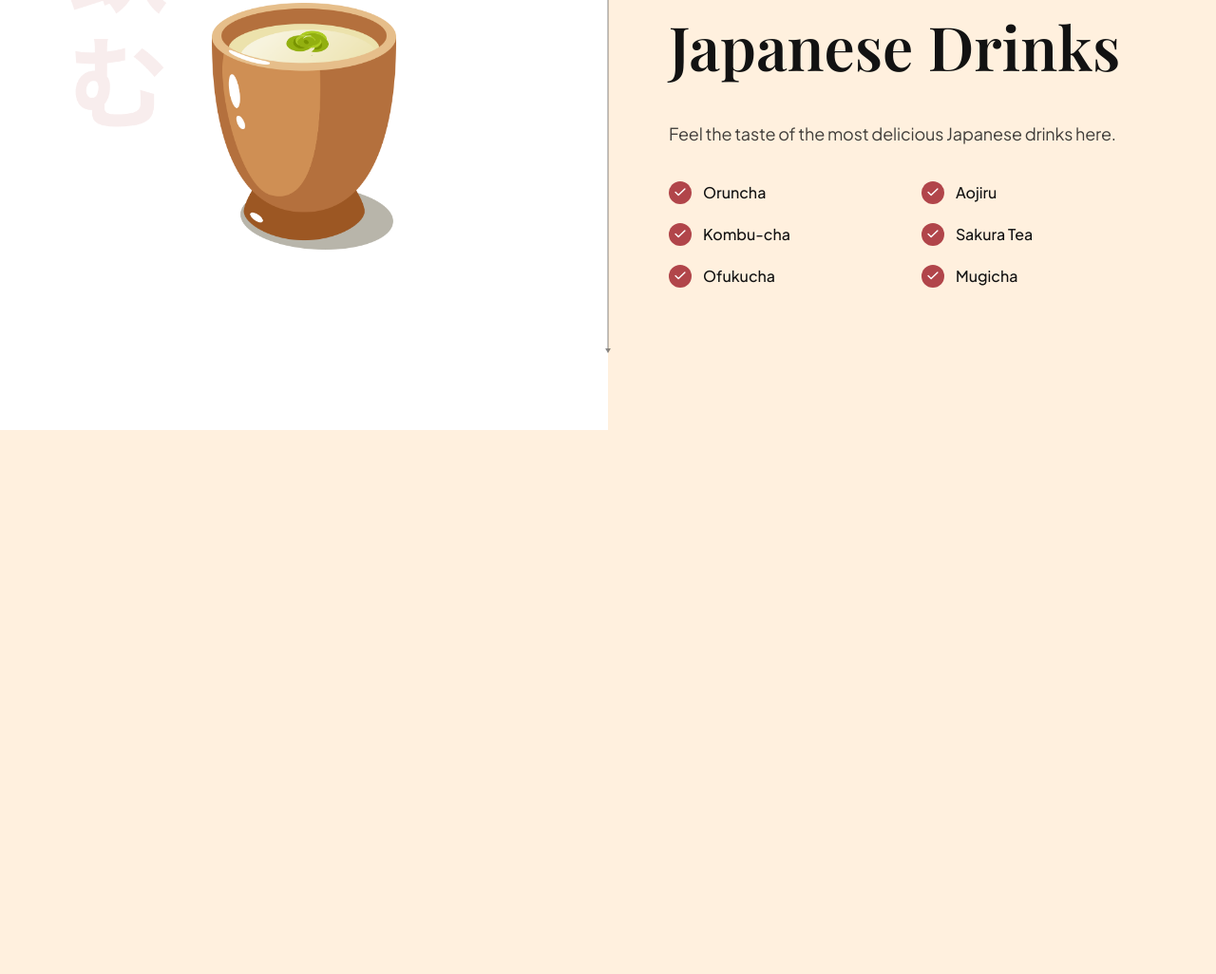
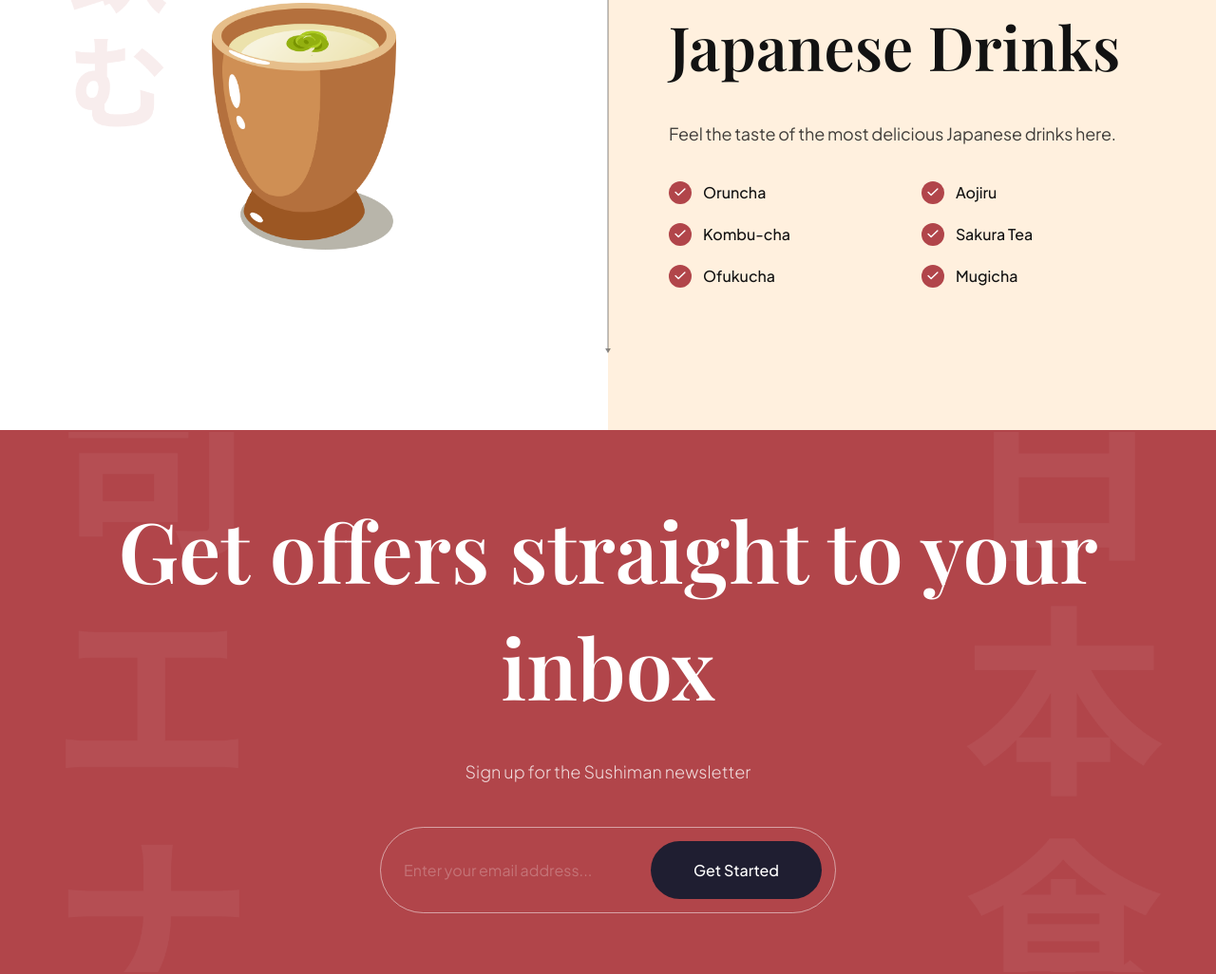
Before and after one commit to SenpaiSumpie/sushi-store, a website built with Vite: page index.html in a window 1280 px wide. Shown: the part 3245-4271 px from the top of the page at 95% size. Before the commit the page ends 3698 px from the top, so only its background shows below. Built offline with nearby package versions, Linux system fonts and the light colour scheme.

Commit message:
Subscription section

```diff
--- a/css/sections/subscribe.css
+++ b/css/sections/subscribe.css
@@ -0,0 +1,85 @@
+.subscription {
+    padding: 64px;
+
+    background-color: var(--primary-color);
+    background-image: url('../../assets/subscribe_bg.png');
+    background-position: center;
+    background-repeat: no-repeat;
+    background-size: contain;
+
+    flex-direction: column;
+    overflow: hidden;
+}
+
+.subscription h2 {
+    font-size: 88px;
+    font-family: var(--playfair-display);
+    font-weight: 600;
+    line-height: 123px;
+
+    color: #fff;
+    text-align: center;
+}
+
+.subscription p {
+    font-size: 18px;
+    font-family: var(--plus-jakarta-sans);
+    font-weight: 300;
+    line-height: 36px;
+
+    margin-top: 32px;
+
+    color: rgba(255, 255, 255, 0.8);
+}
+
+.subscription__form {
+    min-width: 480px;
+    margin-top: 40px;
+
+    padding: 14px 14px 14px 24px;
+
+    display: flex;
+    gap: 10px;
+
+    border: 1px solid rgba(255, 255, 255, 0.5);
+    border-radius: 46px;
+}
+
+.subscription__form input {
+    flex: 1;
+
+    font-size: 16px;
+    font-weight: 400px;
+    font-family: var(--plus-jakarta-sans);
+
+    color: #fff;
+    opacity: 0.5;
+
+    background: transparent;
+    border: none;
+    outline: none;
+}
+
+.subscription__form input::placeholder {
+    color: #fff;
+    opacity: 0.5;
+}
+
+.subscription__form button {
+    padding: 20px;
+
+    min-width: 180px;
+
+    font-size: 16px;
+    font-weight: 500;
+    font-family: var(--plus-jakarta-sans);
+    color: #fff;
+    text-align: center;
+
+    background: var(--black-400);
+    border-radius: 46px;
+    border: none;
+    outline: none;
+
+    cursor: pointer;
+}
--- a/css/sections/trending.css
+++ b/css/sections/trending.css
@@ -4,10 +4,6 @@
     display: flex;
     flex-direction: column;
     overflow: hidden;
-}
-
-.trending__discover {
-
 }
 
 .trending-sushi, .trending-drink {
--- a/index.html
+++ b/index.html
@@ -290,7 +290,14 @@
       </section>
     </section>
 
-
+    <section class="subscription flex-center" id="services">
+      <h2 data-aos="flip-down"> Get offers straight to your inbox</h2>
+      <p data-aos="fade-up"> Sign up for the Sushiman newsletter </p>
+      <div class="subscription__form" data-aos="fade-up">
+        <input type="text" placeholder="Enter your email address..."/>
+        <button> Get Started</button>
+      </div>
+    </section>
 
     <script src="js/script.js" type="module"></script>
   </body>
```
